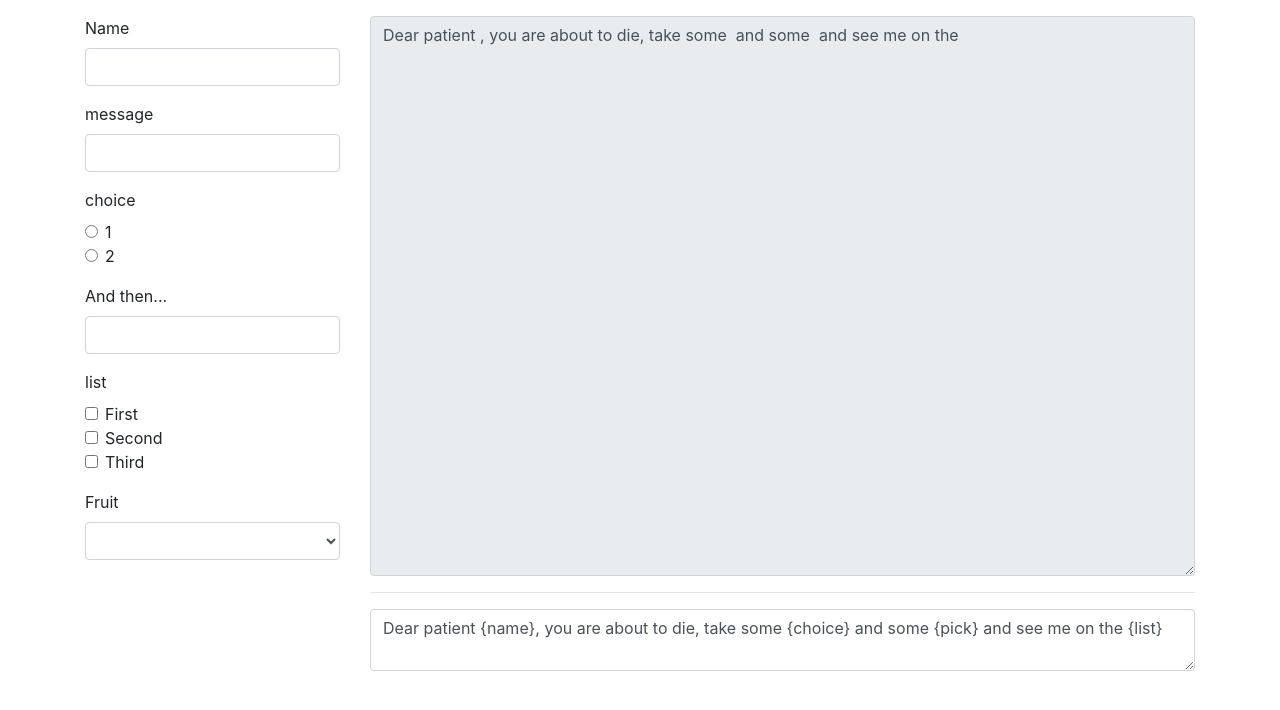
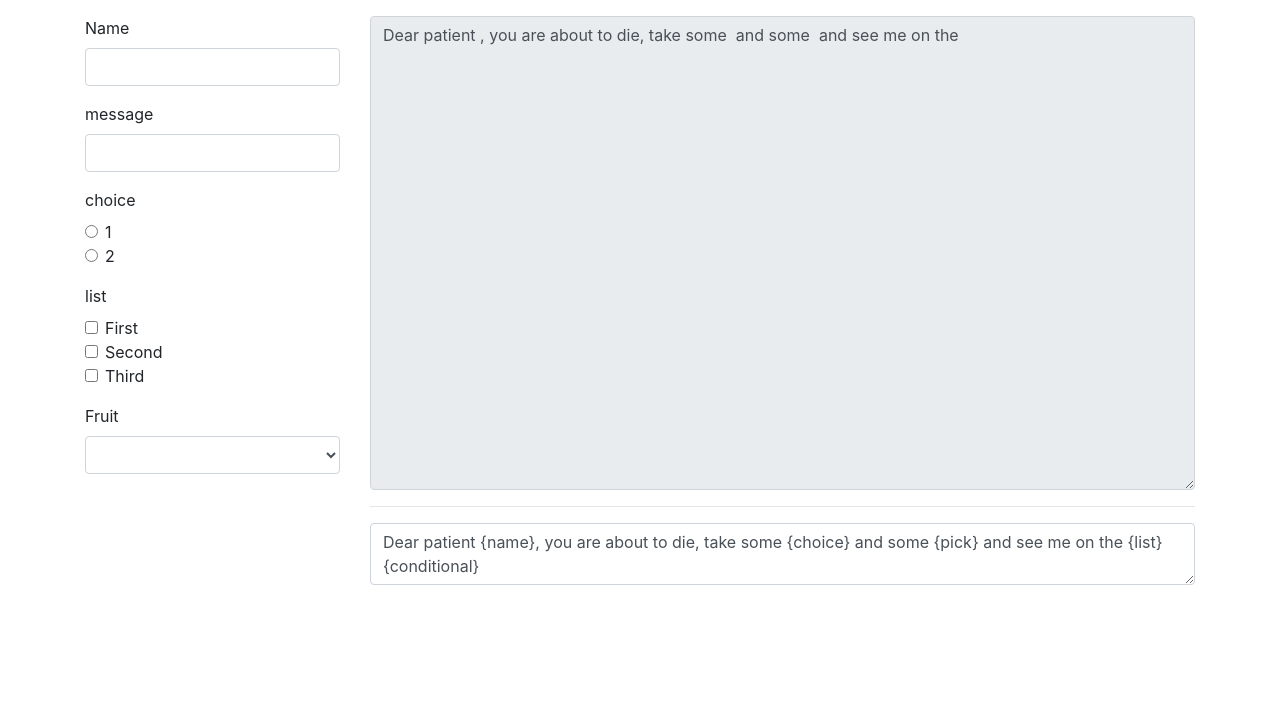
Before and after one commit to Itamaram/dr-template, a React (Create React App) app: page / in a window 1280 px wide. Shown: the top 710 px of the page. Built offline with nearby package versions, Linux system fonts and the light colour scheme.

Commit message:
Fix up conditions

```diff
--- a/src/App.js
+++ b/src/App.js
@@ -11,6 +11,7 @@ const template = require('./template.json')
 
 const InputCollection = (props) => {
   return Object.entries(props.template.placeholders)
+    .filter(([_, definition]) => !definition.condition || props.values[definition.condition.field] === definition.condition.equals)
     .map(([key, value]) => {
       const current = props.values[key];
       const handler = (v) => props.onChange(key, v);
--- a/src/template.json
+++ b/src/template.json
@@ -1,5 +1,5 @@
 {
-    "text": "Dear patient {name}, you are about to die, take some {choice} and some {pick} and see me on the {list}",
+    "text": "Dear patient {name}, you are about to die, take some {choice} and some {pick} and see me on the {list} {conditional}",
     "placeholders": {
         "name": {
             "type": "text",
@@ -24,7 +24,7 @@
             "display": "And then...",
             "condition": {
                 "field": "choice",
-                "equals": "one"
+                "equals": "1"
             }
         },
         "list": {
```
